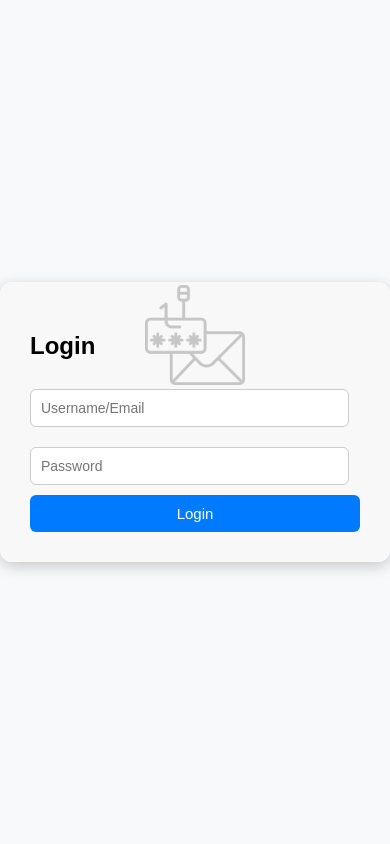
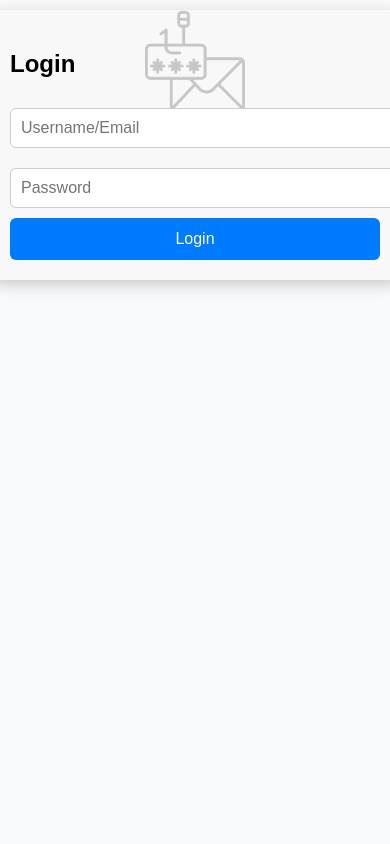
Before and after one commit to Sayan-8910/AwareLock, a Flask app: page /phishing in a window 390 px wide; the page is wider, and only the part inside the window is pictured. Run offline with Flask 3, Linux system fonts and the light colour scheme.

```diff
--- a/static/phishing.css
+++ b/static/phishing.css
@@ -7,6 +7,7 @@ body {
     align-items: center;
     height: 100vh;
     margin: 0;
+    padding: 10px; /* extra padding for small screens */
 }
 
 /* ---------- Login Page (phishing.html) ---------- */
@@ -18,9 +19,6 @@ body {
     background: rgba(248, 249, 248, 0.9); /* semi-transparent white */
     box-shadow: 0 4px 15px rgba(0, 0, 0, 0.2);
 }
-
-/* Watermark logo behind content */
-
 
 /* Make sure form elements stay above logo */
 .login-box * {
@@ -123,3 +121,41 @@ button:hover {
     from { transform: scale(0.9); opacity: 0; }
     to { transform: scale(1); opacity: 1; }
 }
+
+/* ---------- Responsive Styles ---------- */
+@media (max-width: 768px) {
+    body {
+        flex-direction: column; /* stack vertically */
+        height: auto; /* allow page to scroll */
+    }
+
+    .login-box {
+        width: 100%; /* full width on small screens */
+        padding: 20px;
+    }
+
+    input {
+        width: 100%; /* inputs span full width */
+        font-size: 16px;
+    }
+
+    button {
+        font-size: 16px;
+        padding: 12px;
+    }
+
+    .warning-box {
+        max-width: 100%; /* make warning box fluid */
+        padding: 20px;
+    }
+
+    .tips-list li {
+        font-size: 14px; /* slightly smaller for mobiles */
+        padding: 8px 12px;
+    }
+
+    .home-btn {
+        width: 100%;
+        text-align: center;
+    }
+}
```
